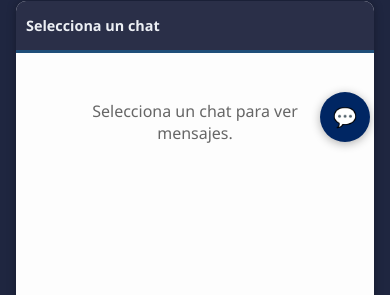
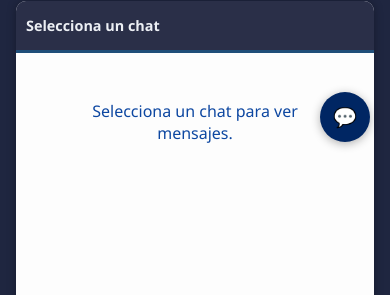
Before and after one commit to Mektiaventas/Whatsmektia, a Flask app: page /chats in a window 390 px wide. Shown: the part 682-977 px from the top of the page. Run offline with Flask 3, Linux system fonts and the light colour scheme; data that the repository does not hold is empty.

Commit message:
texto del color del IA

```diff
--- a/static/css/styles.css
+++ b/static/css/styles.css
@@ -1086,7 +1086,7 @@ body {
   .no-chat-selected {
     text-align: center;
     padding: 2rem;
-    color: #666;
+    color: #0d47a1;
   }
 
   .ia-active-message {
```
